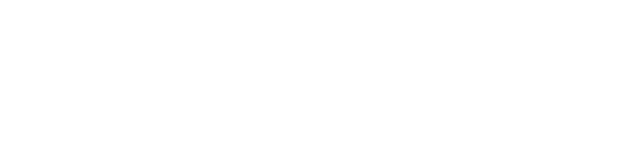
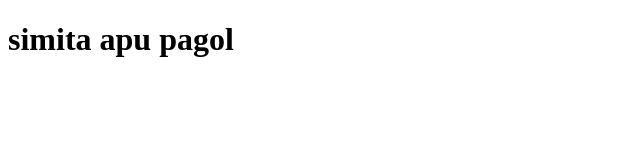
Before and after one commit to im-ajax/test-repo, a plain HTML site: page index.html in a window 1280 px wide. Shown: the whole page, without its empty margins (0-640 px from the left). Drawn offline with Linux system fonts and the light colour scheme.

Commit message:
Add heading 'simita apu pagol' to index.html

```diff
--- a/index.html
+++ b/index.html
@@ -6,6 +6,6 @@
     <title>Document</title>
 </head>
 <body>
-
+    <h1>simita apu pagol</h1>
 </body>
 </html>
```
